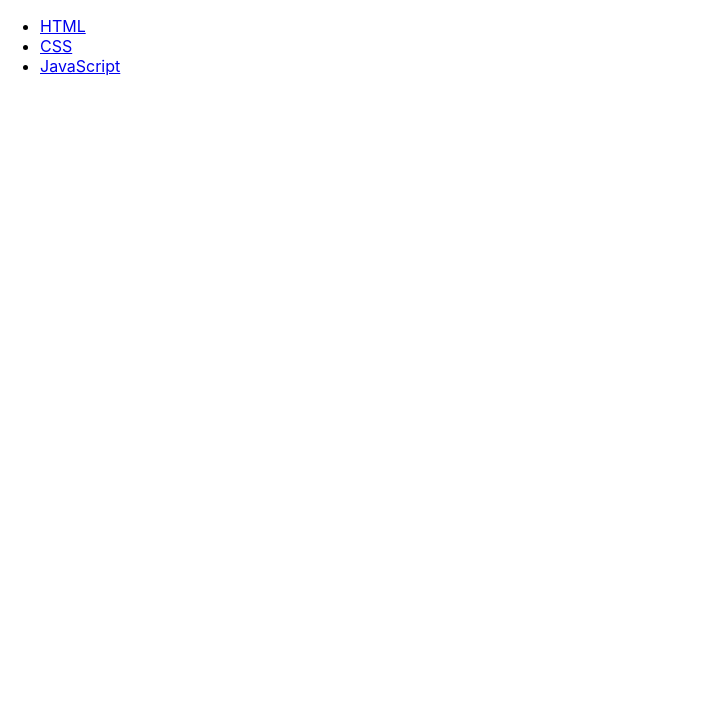
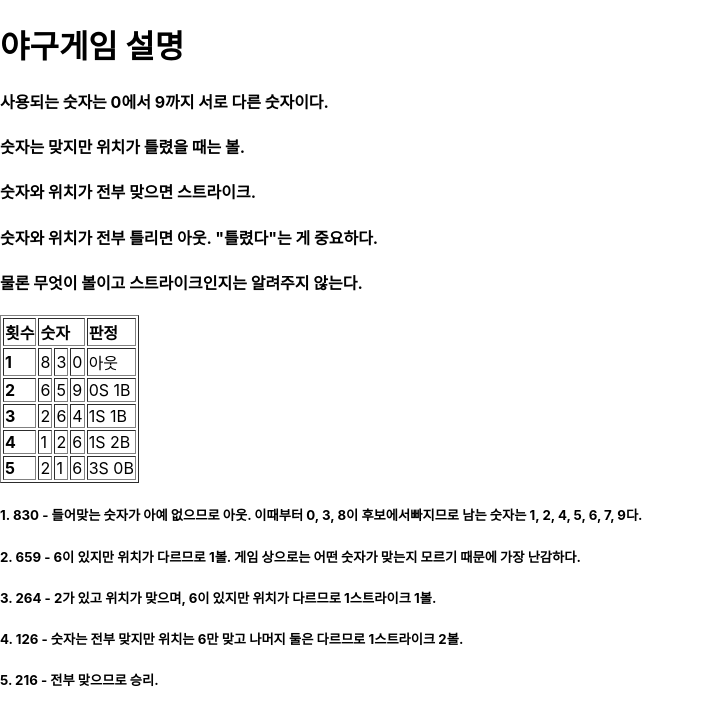
Before and after one commit to hsyoodev/react-app, a React (Create React App) app: page / in a window 1280 px wide. Shown: the top 724 px of the page, without its empty margins (0-705 px from the left). Built offline with nearby package versions, Linux system fonts and the light colour scheme.

Commit message:
연습문제

```diff
--- a/src/App.jsx
+++ b/src/App.jsx
@@ -1,11 +1,23 @@
-import Nav from './components/Nav';
+import Header from './components/Header';
+import Section from './components/Section';
+import Article from './components/Article';
+import Footer from './components/Footer';
 
 function App() {
-  const list = ['HTML', 'CSS', 'JavaScript'];
+  const list = [
+    '1. 830 - 들어맞는 숫자가 아예 없으므로 아웃. 이때부터 0, 3, 8이 후보에서빠지므로 남는 숫자는 1, 2, 4, 5, 6, 7, 9다.',
+    '2. 659 - 6이 있지만 위치가 다르므로 1볼. 게임 상으로는 어떤 숫자가 맞는지 모르기 때문에 가장 난감하다.',
+    '        3. 264 - 2가 있고 위치가 맞으며, 6이 있지만 위치가 다르므로 1스트라이크 1볼.',
+    '4. 126 - 숫자는 전부 맞지만 위치는 6만 맞고 나머지 둘은 다르므로 1스트라이크 2볼.',
+    '5. 216 - 전부 맞으므로 승리.',
+  ];
 
   return (
     <div>
-      <Nav list={list} />
+      <Header title="야구게임 설명" />
+      <Section />
+      <Article />
+      <Footer list={list} />
     </div>
   );
 }
--- /dev/null
+++ b/src/components/Article.jsx
@@ -0,0 +1,129 @@
+import React from 'react';
+import PropTypes from 'prop-types';
+
+function Article(props) {
+  return (
+    <article>
+      <table border="1">
+        <tbody>
+          <tr>
+            <td>
+              <div>
+                <strong>횟수</strong>
+              </div>
+            </td>
+            <td colSpan="3">
+              <div>
+                <strong>숫자</strong>
+              </div>
+            </td>
+            <td>
+              <div>
+                <strong>판정</strong>
+              </div>
+            </td>
+          </tr>
+          <tr>
+            <td>
+              <div>
+                <strong>1</strong>
+              </div>
+            </td>
+            <td>
+              <div>8</div>
+            </td>
+            <td>
+              <div>3</div>
+            </td>
+            <td>
+              <div>0</div>
+            </td>
+            <td>
+              <div>아웃</div>
+            </td>
+          </tr>
+          <tr>
+            <td>
+              <div>
+                <strong>2</strong>
+              </div>
+            </td>
+            <td>
+              <div>6</div>
+            </td>
+            <td>
+              <div>5</div>
+            </td>
+            <td>
+              <div>9</div>
+            </td>
+            <td>
+              <div>0S 1B</div>
+            </td>
+          </tr>
+          <tr>
+            <td>
+              <div>
+                <strong>3</strong>
+              </div>
+            </td>
+            <td>
+              <div>2</div>
+            </td>
+            <td>
+              <div>6</div>
+            </td>
+            <td>
+              <div>4</div>
+            </td>
+            <td>
+              <div>1S 1B</div>
+            </td>
+          </tr>
+          <tr>
+            <td>
+              <div>
+                <strong>4</strong>
+              </div>
+            </td>
+            <td>
+              <div>1</div>
+            </td>
+            <td>
+              <div>2</div>
+            </td>
+            <td>
+              <div>6</div>
+            </td>
+            <td>
+              <div>1S 2B</div>
+            </td>
+          </tr>
+          <tr>
+            <td>
+              <div>
+                <strong>5</strong>
+              </div>
+            </td>
+            <td>
+              <div>2</div>
+            </td>
+            <td>
+              <div>1</div>
+            </td>
+            <td>
+              <div>6</div>
+            </td>
+            <td>
+              <div>3S 0B</div>
+            </td>
+          </tr>
+        </tbody>
+      </table>
+    </article>
+  );
+}
+
+Article.propTypes = {};
+
+export default Article;
--- /dev/null
+++ b/src/components/Footer.jsx
@@ -0,0 +1,16 @@
+import React from 'react';
+import PropTypes from 'prop-types';
+
+function Footer({ list }) {
+  return (
+    <footer>
+      {list.map((v) => (
+        <h5>{v}</h5>
+      ))}
+    </footer>
+  );
+}
+
+Footer.propTypes = {};
+
+export default Footer;
--- /dev/null
+++ b/src/components/Header.jsx
@@ -0,0 +1,14 @@
+import React from 'react';
+import PropTypes from 'prop-types';
+
+function Header({ title }) {
+  return (
+    <header>
+      <h1>{title}</h1>
+    </header>
+  );
+}
+
+Header.propTypes = {};
+
+export default Header;
--- a/src/components/Nav.jsx
+++ /dev/null
@@ -1,22 +0,0 @@
-import React from 'react';
-import PropTypes from 'prop-types';
-
-function Nav(props) {
-  return (
-    <nav>
-      <ul>
-        {props.list.map((item, index) => {
-          return (
-            <li key={index}>
-              <a href={`${index + 1}.html`}>{item}</a>
-            </li>
-          );
-        })}
-      </ul>
-    </nav>
-  );
-}
-
-Nav.propTypes = {};
-
-export default Nav;
--- /dev/null
+++ b/src/components/Section.jsx
@@ -0,0 +1,18 @@
+import React from 'react';
+import PropTypes from 'prop-types';
+
+function Section(props) {
+  return (
+    <section>
+      <h4>사용되는 숫자는 0에서 9까지 서로 다른 숫자이다.</h4>
+      <h4>숫자는 맞지만 위치가 틀렸을 때는 볼.</h4>
+      <h4>숫자와 위치가 전부 맞으면 스트라이크.</h4>
+      <h4>숫자와 위치가 전부 틀리면 아웃. "틀렸다"는 게 중요하다.</h4>
+      <h4>물론 무엇이 볼이고 스트라이크인지는 알려주지 않는다.</h4>
+    </section>
+  );
+}
+
+Section.propTypes = {};
+
+export default Section;
```
